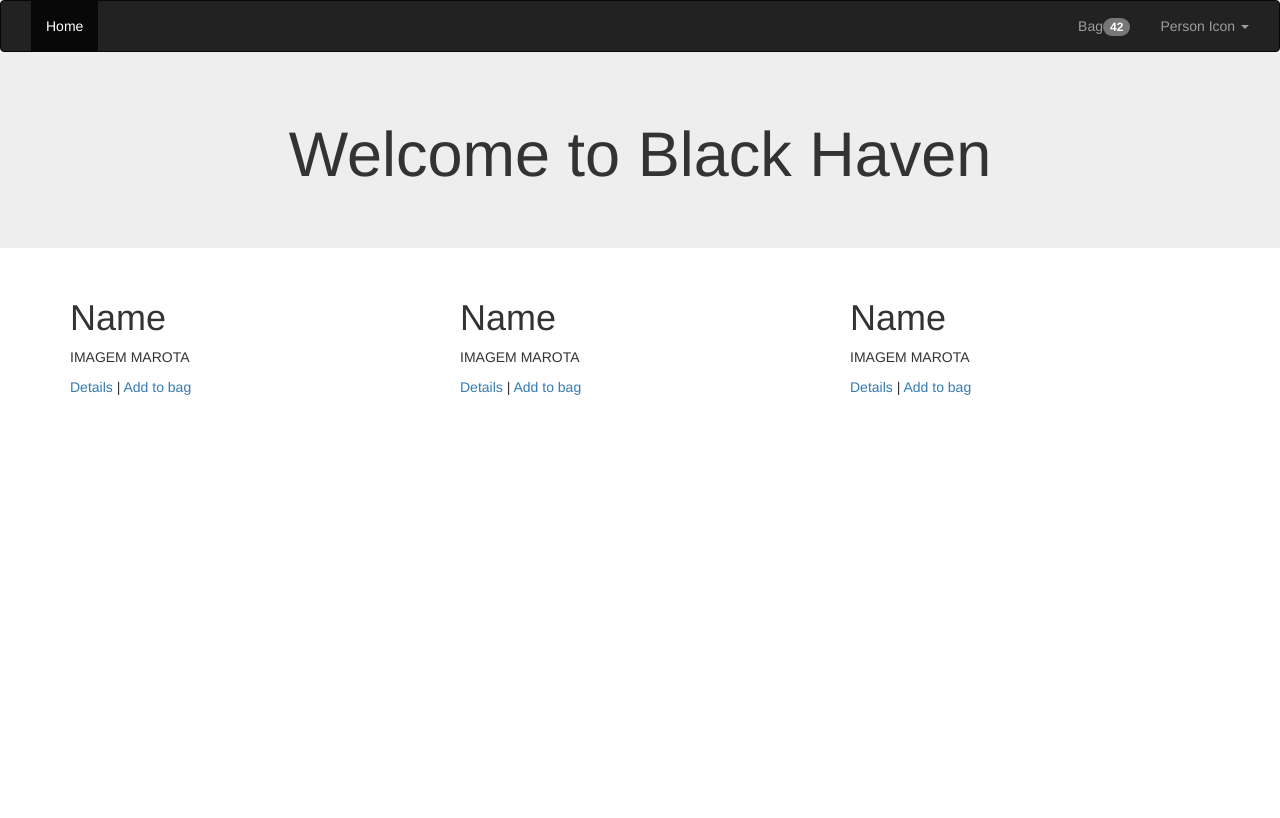
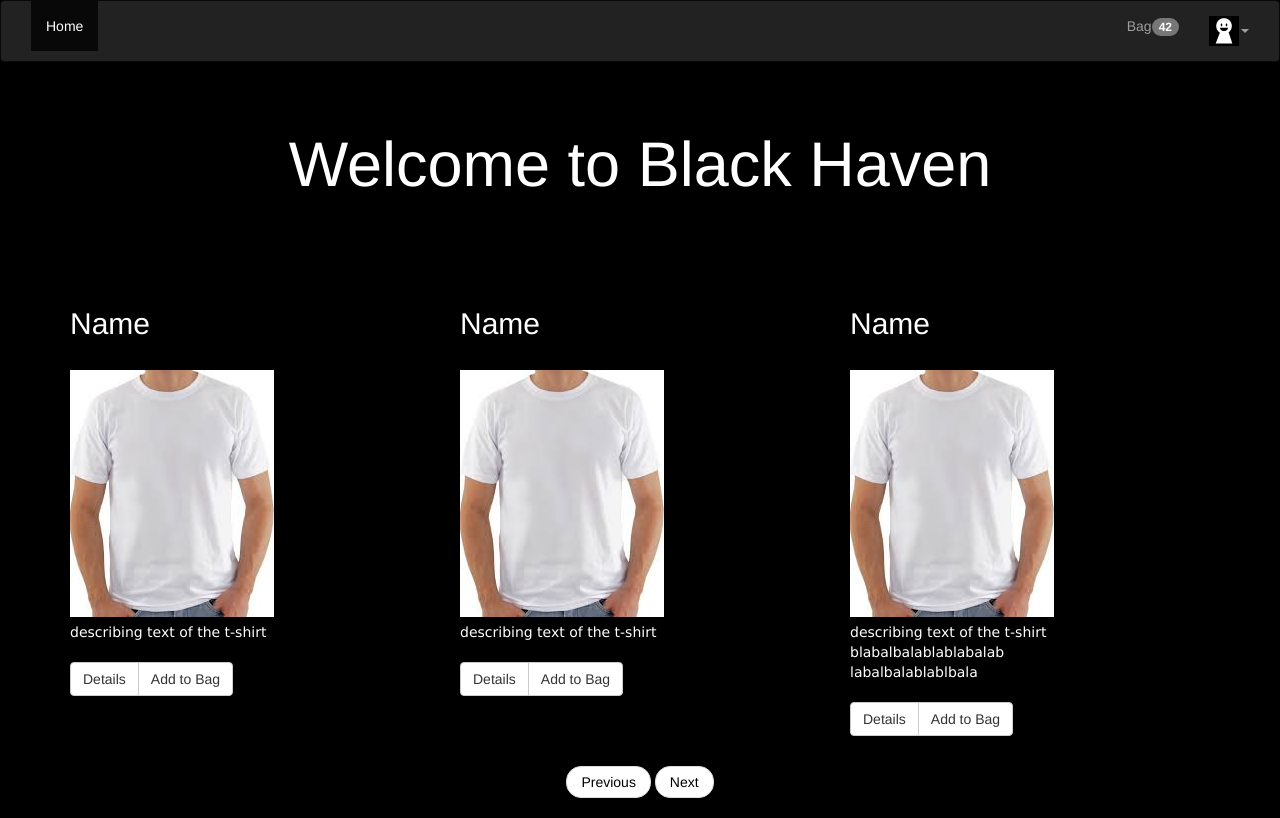
Before and after one commit to isabellyfd/blackhaven, a plain HTML site: page bootstrap-3.3.6-dist/index.html in a window 1280 px wide. Drawn offline with nearby package versions, Linux system fonts and the light colour scheme.

Commit message:
Ajuste de cores e icones

```diff
--- a/bootstrap-3.3.6-dist/index.html
+++ b/bootstrap-3.3.6-dist/index.html
@@ -21,6 +21,35 @@
     .header{
       margin-top: -20px;
     }
+
+
+
+    .btn-style {
+      margin: 10px 0px 10px 0px;
+      align-self: center;
+    }
+
+    p {
+      margin-top: 5px;
+    }
+    .color-text {
+      color: white;
+    }
+    .color-text-btn {
+      color: black;
+    }
+    .text {
+      max-width: 250px;
+      max-height: 200px;
+      justify-content: center;
+      font-family: Verdana;
+    }
+    .content {
+      max-height: 700px;
+    }
+    body {
+      background-color: #000;
+    }
     </style>
 
 
@@ -39,7 +68,7 @@
       <ul class="nav navbar-nav navbar-right">
         <li><a href="#">Bag<spam class="badge">42</spam></a></li>
         <li class="dropdown">
-          <a href="#" class="dropdown-toggle" data-toggle="dropdown" role="button" aria-haspopup="true" aria-expanded="false">Person Icon <span class="caret"></span></a>
+          <a href="#" class="dropdown-toggle" data-toggle="dropdown" role="button" aria-haspopup="true" aria-expanded="false"><img src="images/person-icon.png"/><span class="caret"></span></a>
           <ul class="dropdown-menu">
             <li><a href="#">Log in</a></li>
             <li role="separator" class="divider"></li>
@@ -53,11 +82,11 @@
 
     <!-- header with the brand -->
 
-    <div class="jumbotron header">
+    <div class="jumbotron header" style="background-color: black;">
 
         <div class="container">
 
-          <h1 style="text-align: center;">Welcome to Black Haven</h1>
+          <h1 style="text-align: center; color: white;" >Welcome to Black Haven</h1>
 
         </div>
 
@@ -65,30 +94,67 @@
 
     <div class="container">
       <div class="row">
-        <div class="col-md-4">
-          <h1>
+        <div class="col-md-4 content">
+          <h2 class="color-text">
             Name
-          </h1>
-          <p>IMAGEM MAROTA</p>
-          <p><a href='#'>Details</a> | <a href="#">Add to bag</a>
+          </h2>
+          <br/>
+          <img src="images/images.jpg"/>
+          <div class="color-text">
+            <p class="text"> describing text of the t-shirt </p>
+          </div>
+
+          <div class="btn-group" role="group" aria-label="...">
+            <button type="button" class="btn btn-default btn-style">Details</button>
+            <button type="button" class="btn btn-default btn-style">Add to Bag</button>
+          </div>
+
         </div>
         <div class="col-md-4">
-          <h1>
+          <h2 class="color-text">
             Name
-          </h1>
-          <p>IMAGEM MAROTA</p>
-          <p><a href='#'>Details</a> | <a href="#">Add to bag</a>
+          </h2>
+          <br/>
+          <img src="images/images.jpg"/>
+          <div class="color-text">
+            <p class="text"> describing text of the t-shirt </p>
+          </div>
+
+          <div class="btn-group" role="group" aria-label="...">
+            <button type="button" class="btn btn-default btn-style">Details</button>
+            <button type="button" class="btn btn-default btn-style">Add to Bag</button>
+          </div>
+
         </div>
+
         <div class="col-md-4">
-          <h1>
+          <h2 class="color-text">
             Name
-          </h1>
-          <p>IMAGEM MAROTA</p>
-          <p><a href='#'>Details</a> | <a href="#">Add to bag</a>
+          </h2>
+          <br/>
+          <img src="images/images.jpg"/>
+          <div class="color-text">
+            <p class="text"> describing text of the t-shirt blabalbalablablabalab
+            labalbalablablbala</p>
+          </div>
+
+          <div class="btn-group" role="group" aria-label="...">
+            <button type="button" class="btn btn-default btn-style">Details</button>
+            <button type="button" class="btn btn-default btn-style">Add to Bag</button>
+          </div>
+
+        </div>
         </div>
       </div>
     </div>
 
+
+    <nav>
+  <ul class="pager ">
+    <li><a href="#" class="color-text-btn">Previous</a></li>
+    <li><a href="#" class="color-text-btn">Next</a></li>
+  </ul>
+    </nav>
 
 
     <!-- jQuery (necessary for Bootstrap's JavaScript plugins) -->
```
Also changed, not shown: bootstrap-3.3.6-dist/images/images.jpg (added), bootstrap-3.3.6-dist/images/person-icon.png (added), 4 other files.
